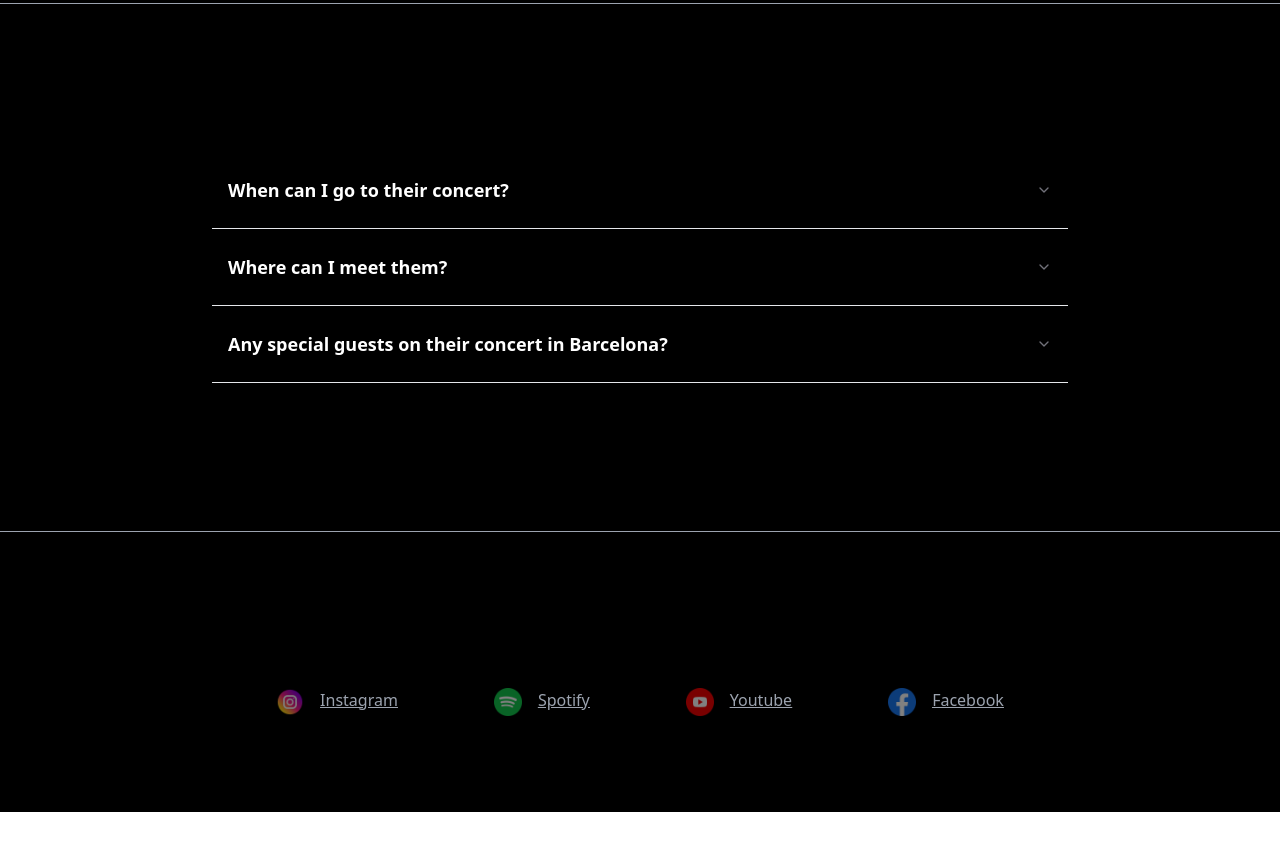
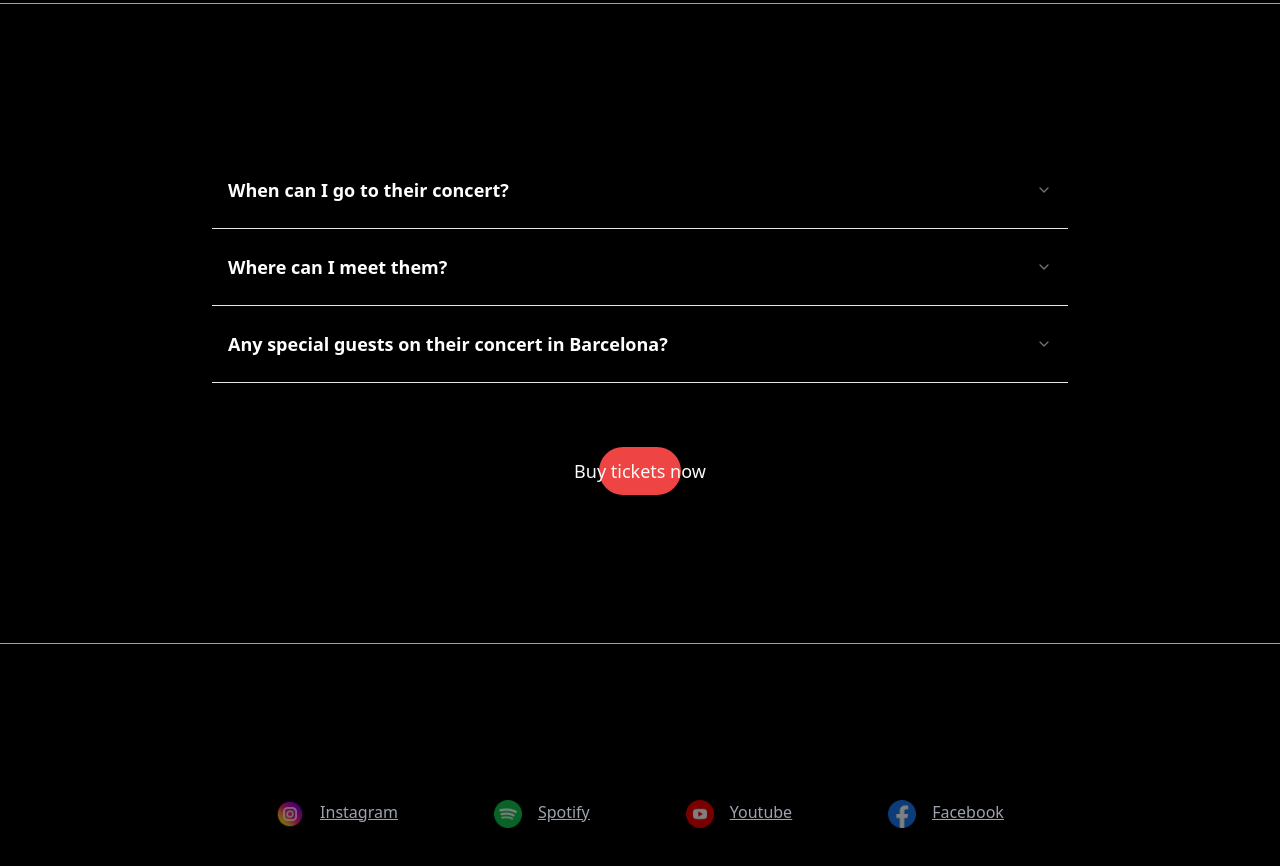
Before and after one commit to Danilkinsss/landing-page, a React (Vite) app: page / in a window 1280 px wide. Shown: the part 2540-3406 px from the top of the page. Before the commit the page ends 3352 px from the top, so only its background shows below. Built offline with nearby package versions, Linux system fonts and the light colour scheme.

Commit message:
feature: button added

```diff
--- a/src/App.tsx
+++ b/src/App.tsx
@@ -7,6 +7,7 @@ import {
   AccordionItem,
   AccordionTrigger,
 } from './components/ui/accordion'
+import { Button } from './components/ui/button'
 import { Separator } from './components/ui/separator'
 import IMAGES from './images/Images'
 
@@ -161,7 +162,7 @@ function App() {
 
         <div
           id="questions"
-          className="flex flex-col gap-4 p-5 w-[70%] self-center"
+          className="flex flex-col  p-5 w-[70%] self-center gap-16 items-center place-items-center"
         >
           <Accordion
             type="single"
@@ -195,6 +196,19 @@ function App() {
               </AccordionContent>
             </AccordionItem>
           </Accordion>
+          <div className="flex flex-col items-center place-items-center">
+            <a
+              href="https://www.twentyonepilots.com/tour"
+              className="w-full flex flex-col items-center place-items-center"
+            >
+              <Button
+                variant="destructive"
+                className="w-[50%] text-lg h-12 rounded-3xl self-center"
+              >
+                Buy tickets now
+              </Button>
+            </a>
+          </div>
         </div>
 
         <Separator className="bg-gray-400" />
```
